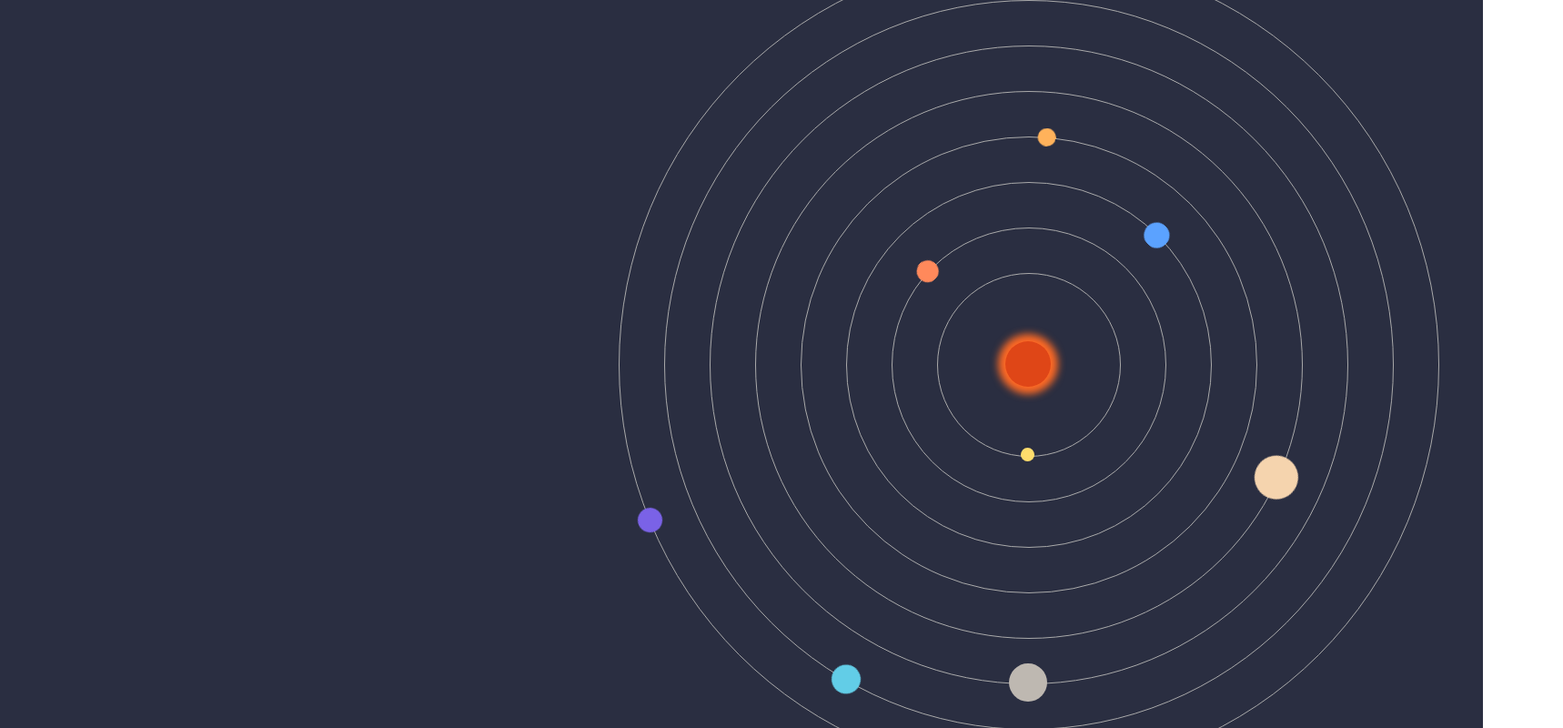
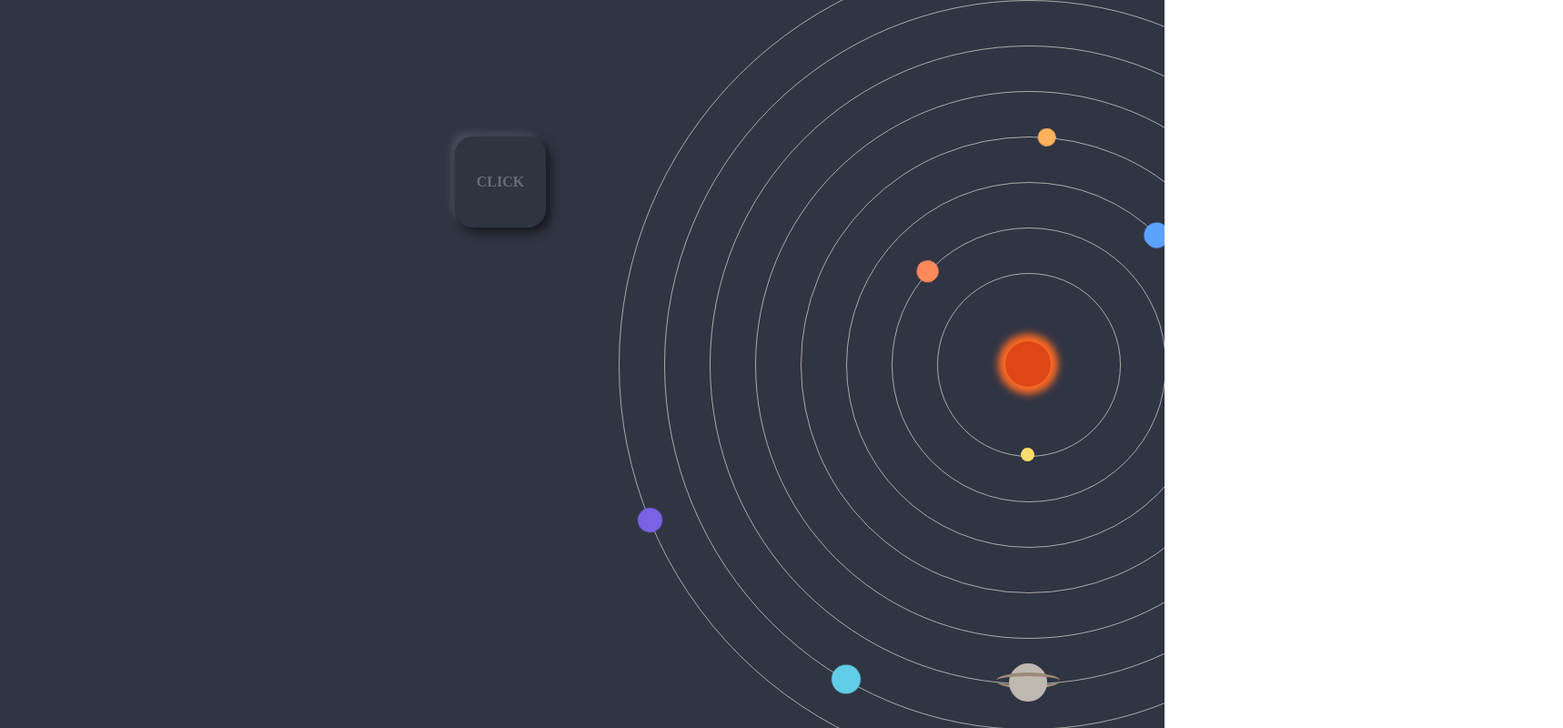
Before and after one commit to hanna-debussy/yellow, a Vue app: page /night in a window 1280 px wide. Shown: the top 800 px of the page at 91% size, 1718 px wide, since content can reach past the window. Built offline with nearby package versions, Linux system fonts and the light colour scheme; a web font is replaced by a local one.

Commit message:
🪐[ADD] add neumorphism button

```diff
--- a/src/assets/css/night.css
+++ b/src/assets/css/night.css
@@ -1,16 +1,25 @@
 .night-template {
-  width: 100%;
+  width: 100vw;
   min-height: 100vh;
-  background-color: rgb(42, 46, 65);
+  overflow: hidden;
+  background-color: rgb(48, 53, 68);
 }
 
-.space {
+.night-intro {
   width: 100%;
   height: 100vh;
   position: relative;
 }
 
-.space .space-position {
+.night-intro .neumorphism {
+  width: 500px;
+  height: 500px;
+  position: absolute;
+  top: calc(50vh - 250px);
+  left: 500px;
+}
+
+.night-intro .space-position {
   width: 1000px;
   height: 1000px;
   position: absolute;
--- a/src/components/night/NightView.vue
+++ b/src/components/night/NightView.vue
@@ -1,6 +1,9 @@
 <template>
   <div class="night-template">
-    <div class="space">
+    <div class="night-intro">
+      <div class="neumorphism">
+        <NeuButtons/>
+      </div>
       <div class="space-position">
         <SolarSystem/>
       </div>
@@ -9,7 +12,8 @@
 </template>
 
 <script setup>
-import SolarSystem from "@/components/solarSystem/SolarSystem.vue"
+import NeuButtons from "@/components/night/components/NeuButtons.vue"
+import SolarSystem from "@/components/night/components/SolarSystem.vue"
 </script>
 
 <style>
--- /dev/null
+++ b/src/components/night/components/NeuButtons.vue
@@ -0,0 +1,53 @@
+<template>
+  <div class="button-container">
+    <div class="neu-btn-inset">
+    <div class="neu-btn">
+      CLICK
+    </div>
+
+    </div>
+  </div>
+</template>
+
+<script>
+
+</script>
+
+<style>
+  .button-container {
+    width: 100%;
+    height: 100%;
+    position: relative;
+  }
+
+  .neu-btn {
+    width: 100px;
+    height: 100px;
+    position: absolute;
+    top: 0;
+    left: 0;
+    background-color: rgb(47, 52, 65);
+    border-radius: 20px;
+    text-align: center;
+    line-height: 100px;
+    color: #6a6c75;
+    font-weight: 800;
+    box-shadow: 5px 5px 12px rgb(21, 22, 26);
+    cursor: pointer;
+  }
+
+  .neu-btn-inset {
+    width: 100px;
+    height: 100px;
+    position: absolute;
+    top: 0;
+    left: 0;
+    border-radius: 20px;
+    box-shadow: -5px -5px 7px rgb(73, 78, 92);
+  }
+
+  .neu-btn-inset:active,
+  .neu-btn:active {
+    box-shadow: none;
+  }
+</style>
--- a/src/components/solarSystem/SolarSystem.vue
+++ b/src/components/night/components/SolarSystem.vue
@@ -34,7 +34,9 @@
     <div class="saturn">
       <div class="orbit"></div>
       <div class="planet">
+        <div class="ring ring-top"></div>
         <div class="orb"></div>
+        <div class="ring ring-bottom"></div>
       </div>
     </div>
     <div class="uranos">
@@ -66,7 +68,6 @@
   width: 100%;
   height: 100%;
   position: relative;
-  background-color: rgb(42, 46, 65);
 }
 
 .sun {
@@ -263,6 +264,24 @@
   top: -3%;
 }
 
+.saturn .ring {
+  width: 10%;
+  height: 2%;
+  /* background-color: rgb(155, 138, 119); */
+  border-radius: 100%;
+  position: absolute;
+  left: 45%;
+  top: -1%;
+}
+
+.saturn .ring-top {
+  border-top: 4px solid rgb(155, 138, 119);
+}
+
+.saturn .ring-bottom {
+  border-bottom: 4px solid rgb(155, 138, 119);
+}
+
 .uranos {
   width: 80%;
   height: 80%;
```
Also changed, not shown: src/components/solarSystem/index.js (deleted, +0 -12 lines), src/components/solarSystem/style.css (deleted).
